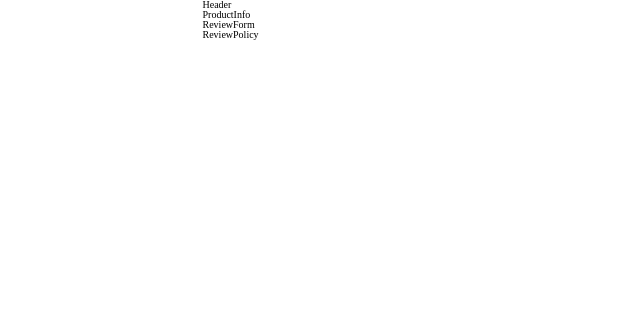
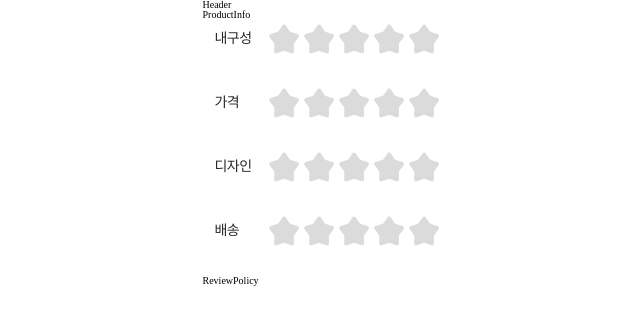
Before and after one commit to SOPT-CDSSeminar/frontend, a React (Create React App) app: page / in a window 1280 px wide. Shown: the top 322 px of the page, without its empty margins (250-890 px from the left). Built offline with nearby package versions, Linux system fonts and the light colour scheme.

Commit message:
[feat] 별점 기능 구현
1. ReviewForm을 부모로 설정해 별점평가를 이차원배열로 type을 설정하여 state로 할당
2. 이에 대한 정보와 핸들링 함수를 자식에게 넘겨주기
- setState를 넘겨주는 것이 아니라 핸들링을 넘겨주었다!!

```diff
--- a/src/components/Review/ReviewForm.tsx
+++ b/src/components/Review/ReviewForm.tsx
@@ -6,7 +6,37 @@
   - 내에서 자유롭게 컴포넌트 분리해도 되고 도입하고 싶은 거 있으면 언제든지 환영 ~~
   - 화이팅텡!
 */
+import React, { useState } from "react";
+
+import StarEvaluationArticle from "./StartEvlauation";
 
 export default function ReviewForm() {
-  return <div>ReviewForm</div>;
+  const [starEvluationList, setStarEvluationList] = useState<boolean[][]>([
+    [false, false, false, false, false],
+    [false, false, false, false, false],
+    [false, false, false, false, false],
+    [false, false, false, false, false],
+  ]);
+  const starEvaluationListTitle: string[] = ["내구성", "가격", "디자인", "배송"];
+
+  const handleStarEvaluationList = (newStarEvluationItem: boolean[], title: string) => {
+    const titleIndex = starEvaluationListTitle.indexOf(title);
+    const newStarEvluationList = [...starEvluationList];
+    newStarEvluationList[titleIndex] = newStarEvluationItem;
+    setStarEvluationList(newStarEvluationList);
+  };
+  return (
+    <>
+      {starEvaluationListTitle.map((title, index) => {
+        return (
+          <StarEvaluationArticle
+            key={title}
+            title={title}
+            starEvaluation={starEvluationList[index]}
+            handleStarEvaluationList={handleStarEvaluationList}
+          />
+        );
+      })}
+    </>
+  );
 }
--- /dev/null
+++ b/src/components/Review/StartEvlauation.tsx
@@ -0,0 +1,55 @@
+import React from "react";
+import styled from "styled-components";
+
+import { ICBlankStar, ICFullStar } from "../../asset/image";
+
+interface StarEvaluationArticleProps {
+  title: string;
+  starEvaluation: boolean[];
+  handleStarEvaluationList: (newStarEvluationItem: boolean[], title: string) => void;
+}
+
+function StarEvaluationArticle(props: StarEvaluationArticleProps) {
+  const { title, starEvaluation, handleStarEvaluationList } = props;
+
+  // 별점 제어
+  const hanldeICStar = (e: React.MouseEvent<SVGSVGElement>) => {
+    const clickIndex = +e.currentTarget.id;
+    handleStarEvaluationList(
+      starEvaluation.map((star, index) => {
+        if (index === clickIndex) return !star;
+        else if (index < clickIndex) return true;
+        else return false;
+      }),
+      title,
+    );
+  };
+  return (
+    <StStarEvaluationWrapper>
+      <StStarEvaluationB1>{title}</StStarEvaluationB1>
+      {starEvaluation.map((star, index) =>
+        star ? (
+          <ICFullStar id={index + ""} onClick={hanldeICStar} key={index} />
+        ) : (
+          <ICBlankStar id={index + ""} onClick={hanldeICStar} key={index} />
+        ),
+      )}
+    </StStarEvaluationWrapper>
+  );
+}
+export default StarEvaluationArticle;
+
+const StStarEvaluationWrapper = styled.article`
+  display: flex;
+  height: 39px;
+  margin-bottom: 25px;
+  left: 14px;
+  align-items: center;
+`;
+
+const StStarEvaluationB1 = styled.span`
+  width: 40px;
+  margin: 0px 12px;
+  font-family: ${({ theme }) => theme.fonts.ohou_b1};
+  color: ${({ theme }) => theme.colors.ohou_gray06};
+`;
```
